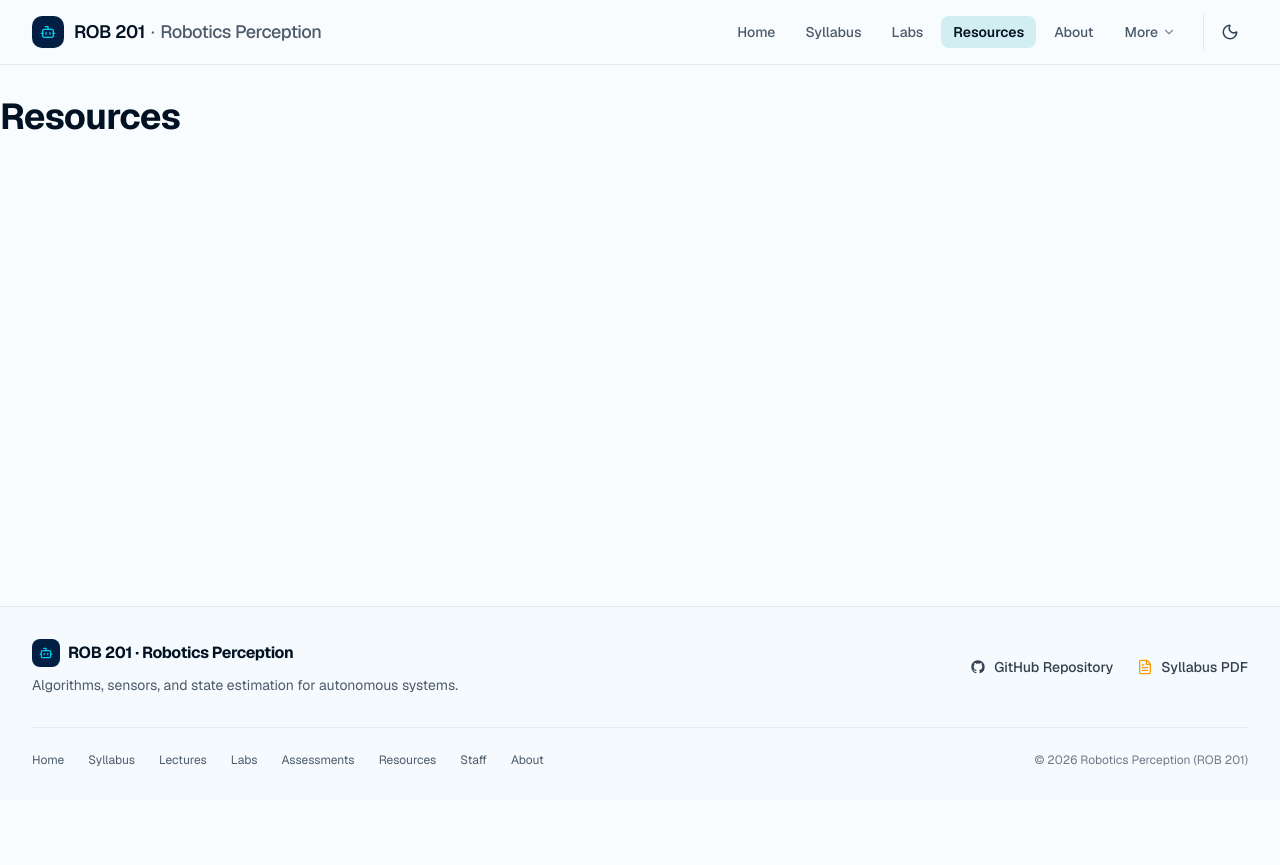
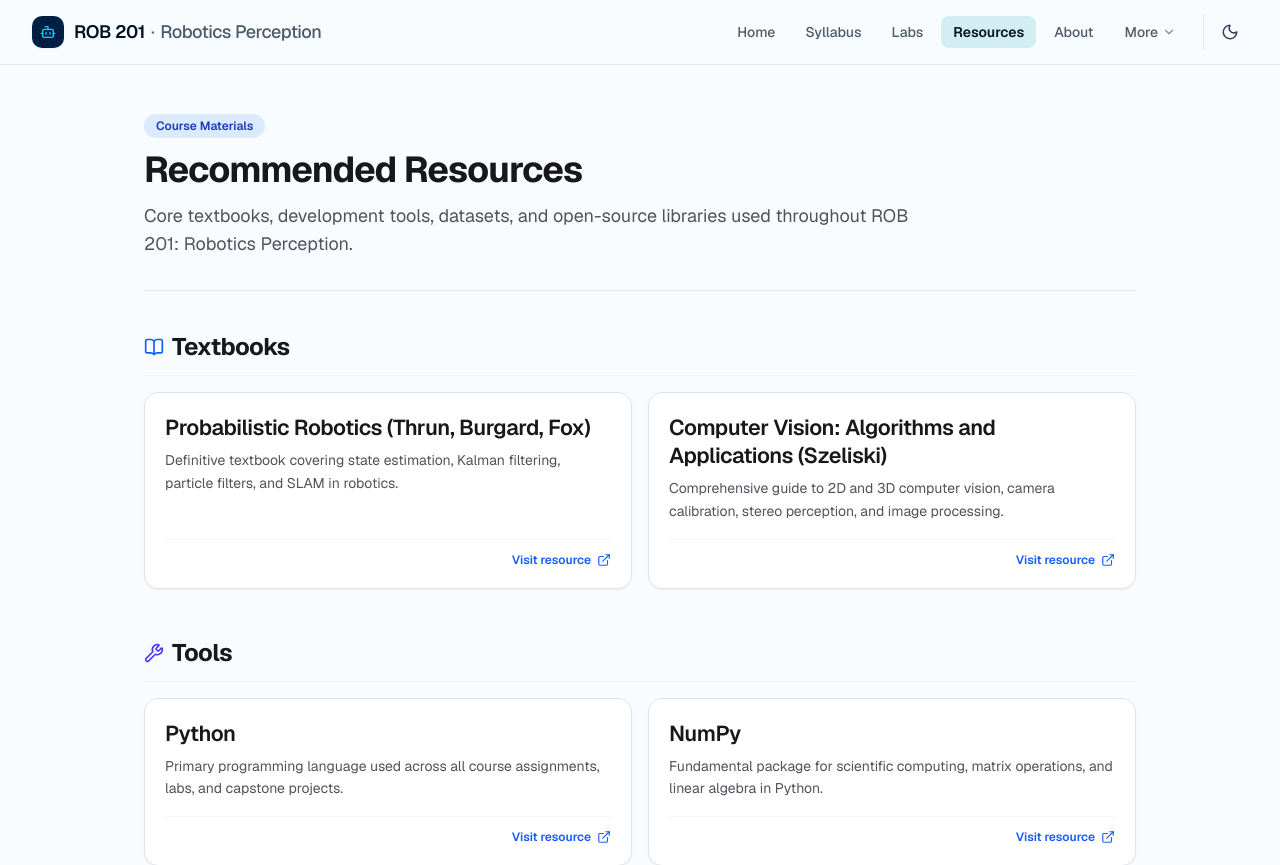
Before and after one commit to victordechrist/Robotics_Perception_Syllabus, a Next.js app: page /resources in a window 1280 px wide. Shown: the top 865 px of the page. Before the commit the page ends 800 px from the top, so only its background shows below. Built offline with nearby package versions, Linux system fonts and the light colour scheme.

Commit message:
Update page.tsx

```diff
--- a/src/app/resources/page.tsx
+++ b/src/app/resources/page.tsx
@@ -1,3 +1,83 @@
+import { resources } from "@/data/resources";
+import { ExternalLink, BookOpen, Wrench, Bookmark } from "lucide-react";
+
+export const metadata = {
+  title: "Resources | CS 289 / ROB 201",
+  description: "Recommended textbooks, tools, libraries, and reference materials for ROB 201.",
+};
+
+const CATEGORY_ICONS: Record<string, React.ReactNode> = {
+  Textbooks: <BookOpen className="h-5 w-5 text-blue-600 dark:text-blue-400" />,
+  Tools: <Wrench className="h-5 w-5 text-indigo-600 dark:text-indigo-400" />,
+  References: <Bookmark className="h-5 w-5 text-emerald-600 dark:text-emerald-400" />,
+};
+
 export default function ResourcesPage() {
-  return <div className="container py-8"><h1>Resources</h1></div>;
+  // Group resources by category preserving order
+  const categories = Array.from(new Set(resources.map((r) => r.category)));
+
+  return (
+    <div className="container mx-auto px-4 py-12 max-w-5xl space-y-10">
+      {/* Header */}
+      <div className="border-b border-zinc-200 dark:border-zinc-800 pb-8">
+        <span className="inline-block px-3 py-1 text-xs font-semibold rounded-full bg-blue-100 text-blue-800 dark:bg-blue-900/40 dark:text-blue-300 mb-3">
+          Course Materials
+        </span>
+        <h1 className="text-3xl sm:text-4xl font-bold tracking-tight text-zinc-900 dark:text-zinc-50">
+          Recommended Resources
+        </h1>
+        <p className="mt-3 text-lg text-zinc-600 dark:text-zinc-400 max-w-3xl">
+          Core textbooks, development tools, datasets, and open-source libraries used throughout ROB 201: Robotics Perception.
+        </p>
+      </div>
+
+      {/* Resource Sections */}
+      <div className="space-y-12">
+        {categories.map((category) => {
+          const categoryItems = resources.filter((r) => r.category === category);
+          return (
+            <section key={category} className="space-y-4">
+              <div className="flex items-center gap-2 border-b border-zinc-100 dark:border-zinc-800/80 pb-3">
+                {CATEGORY_ICONS[category] || <BookOpen className="h-5 w-5 text-zinc-500" />}
+                <h2 className="text-2xl font-bold text-zinc-900 dark:text-zinc-100">
+                  {category}
+                </h2>
+              </div>
+
+              <div className="grid grid-cols-1 md:grid-cols-2 gap-4">
+                {categoryItems.map((item) => (
+                  <div
+                    key={item.name}
+                    className="p-5 rounded-xl border border-zinc-200 dark:border-zinc-800 bg-white dark:bg-zinc-900 shadow-xs hover:border-zinc-300 dark:hover:border-zinc-700 transition-colors flex flex-col justify-between"
+                  >
+                    <div>
+                      <div className="flex items-start justify-between gap-3">
+                        <h3 className="font-semibold text-zinc-900 dark:text-zinc-100">
+                          {item.name}
+                        </h3>
+                      </div>
+                      <p className="mt-2 text-sm text-zinc-600 dark:text-zinc-400 leading-relaxed">
+                        {item.description}
+                      </p>
+                    </div>
+
+                    <div className="mt-4 pt-3 border-t border-zinc-100 dark:border-zinc-800/60 flex justify-end">
+                      <a
+                        href={item.url}
+                        target="_blank"
+                        rel="noopener noreferrer"
+                        className="inline-flex items-center gap-1.5 text-xs font-semibold text-blue-600 hover:text-blue-700 dark:text-blue-400 dark:hover:text-blue-300 transition-colors"
+                      >
+                        Visit resource <ExternalLink className="h-3.5 w-3.5" />
+                      </a>
+                    </div>
+                  </div>
+                ))}
+              </div>
+            </section>
+          );
+        })}
+      </div>
+    </div>
+  );
 }
```
